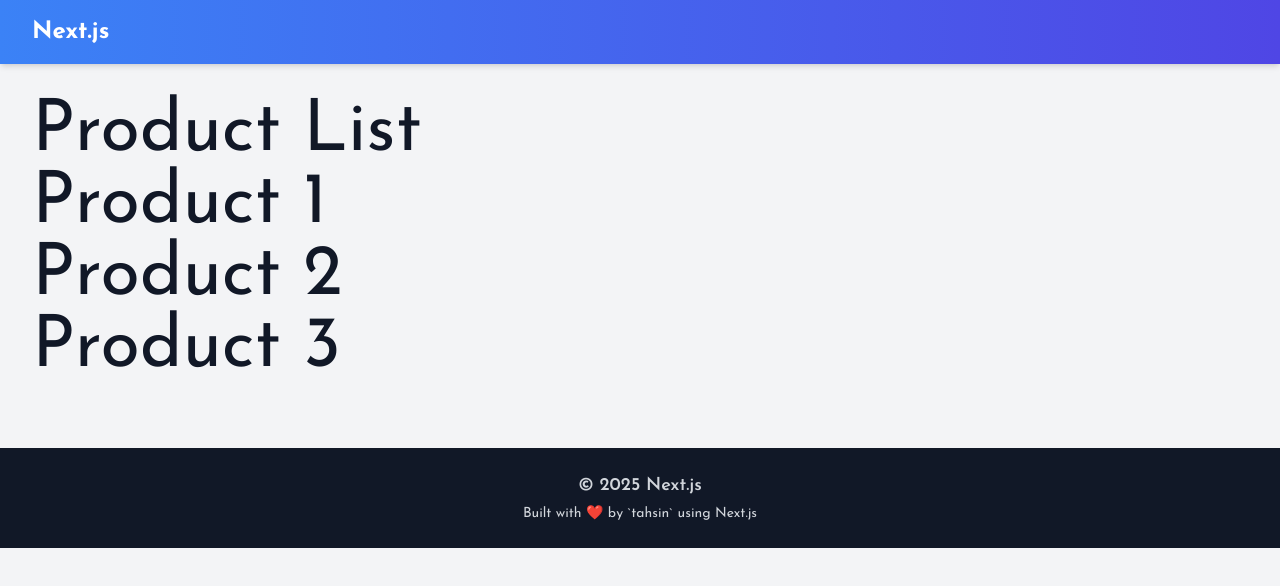
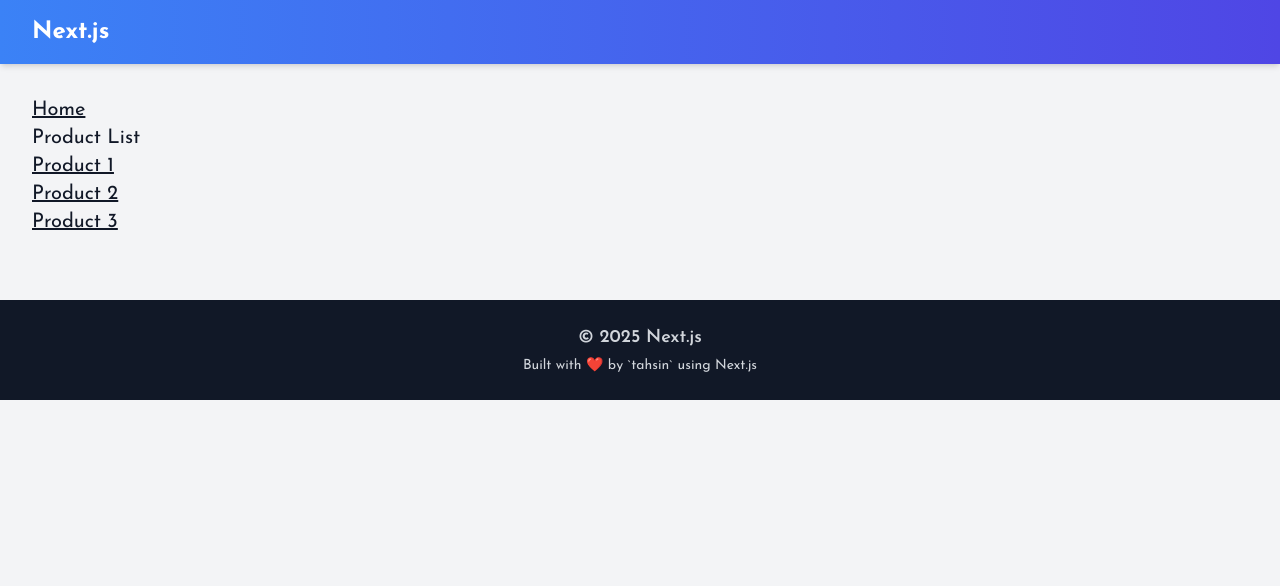
Before and after one commit to Tahsin005/Next-js, a Next.js app in the folder 02_routing_demo/routing-demo/: page /products in a window 1280 px wide. Shown: the top 586 px of the page. Built offline with nearby package versions, Linux system fonts and the light colour scheme.

Commit message:
linking component navigation in next.js

```diff
--- a/02_routing_demo/routing-demo/src/app/layout.tsx
+++ b/02_routing_demo/routing-demo/src/app/layout.tsx
@@ -15,7 +15,7 @@ export default function RootLayout({
 }) {
   return (
     <html lang="en">
-      <body className="bg-gray-100 text-gray-900 text-7xl">
+      <body className="bg-gray-100 text-gray-900 text-xl">
         <header className="bg-gradient-to-r from-blue-500 to-indigo-600 text-white py-4 shadow-md">
           <div className="max-w-7xl mx-auto px-6 lg:px-8 flex justify-between items-center">
             <h1 className="text-2xl font-bold">Next.js</h1>
--- a/02_routing_demo/routing-demo/src/app/page.tsx
+++ b/02_routing_demo/routing-demo/src/app/page.tsx
@@ -1,3 +1,10 @@
+import Link from "next/link";
+
 export default function Home() {
-    return <h1>Welcome Home!</h1>
+    return <>
+        <h1>Welcome Home!</h1>
+        <Link className="underline" href="/blog">blog</Link>
+        <br />
+        <Link className="underline" href="/products">products</Link>
+    </>
 }
--- a/02_routing_demo/routing-demo/src/app/products/[productId]/page.tsx
+++ b/02_routing_demo/routing-demo/src/app/products/[productId]/page.tsx
@@ -1,5 +1,5 @@
 import { Metadata } from "next";
-
+import Link from "next/link";
 
 type Props = {
     params: Promise<{ productId: string}>
@@ -19,5 +19,8 @@ export const generateMetadata = async({ params }: Props): Promise<Metadata> => {
 
 export default async function ProductDetails ({ params }: Props) {
     const productId = (await params).productId;
-    return <h1>Details about product {productId}</h1>
+    return <>
+        <h1>Details about product {productId}</h1>
+        <Link className="underline" href={`/products/${productId}/reviews/1`} replace>Review 1</Link>
+    </>
 };
--- a/02_routing_demo/routing-demo/src/app/products/[productId]/reviews/page.tsx
+++ b/02_routing_demo/routing-demo/src/app/products/[productId]/reviews/page.tsx
@@ -4,5 +4,7 @@ export default async function ReviewList({
     params: Promise<{ productId: string }>
 }) {
     const productId = (await params).productId
-    return <h1>Reviews for Product {productId}</h1>
+    return <>
+        <h1>Reviews for Product {productId}</h1>
+    </>
 }
--- a/02_routing_demo/routing-demo/src/app/products/page.tsx
+++ b/02_routing_demo/routing-demo/src/app/products/page.tsx
@@ -1,10 +1,16 @@
+import Link from "next/link";
+
 export default function ProductList() {
+    const productId = 1;
     return (
         <>
+            <Link className="underline" href={'/'}>Home</Link>
             <h1>Product List</h1>
-            <h2>Product 1</h2>
-            <h2>Product 2</h2>
-            <h2>Product 3</h2>
+            <Link className="underline" href={`/products/${productId}`}>Product 1</Link>
+            <br />
+            <Link className="underline" href={'/products/2'}>Product 2</Link>
+            <br />
+            <Link className="underline" href={'/products/3'} replace>Product 3</Link>
         </>
     )
 }
```
